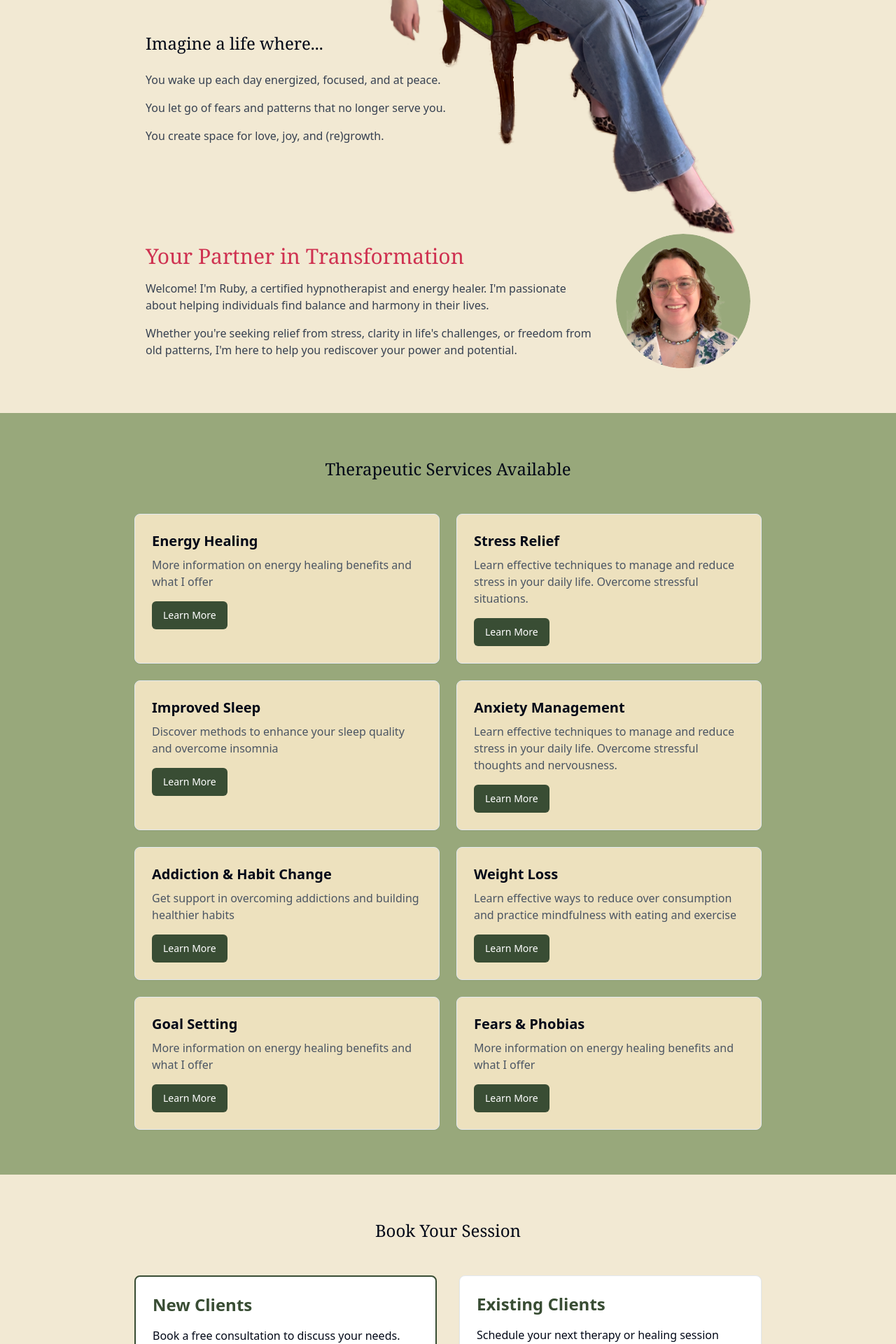
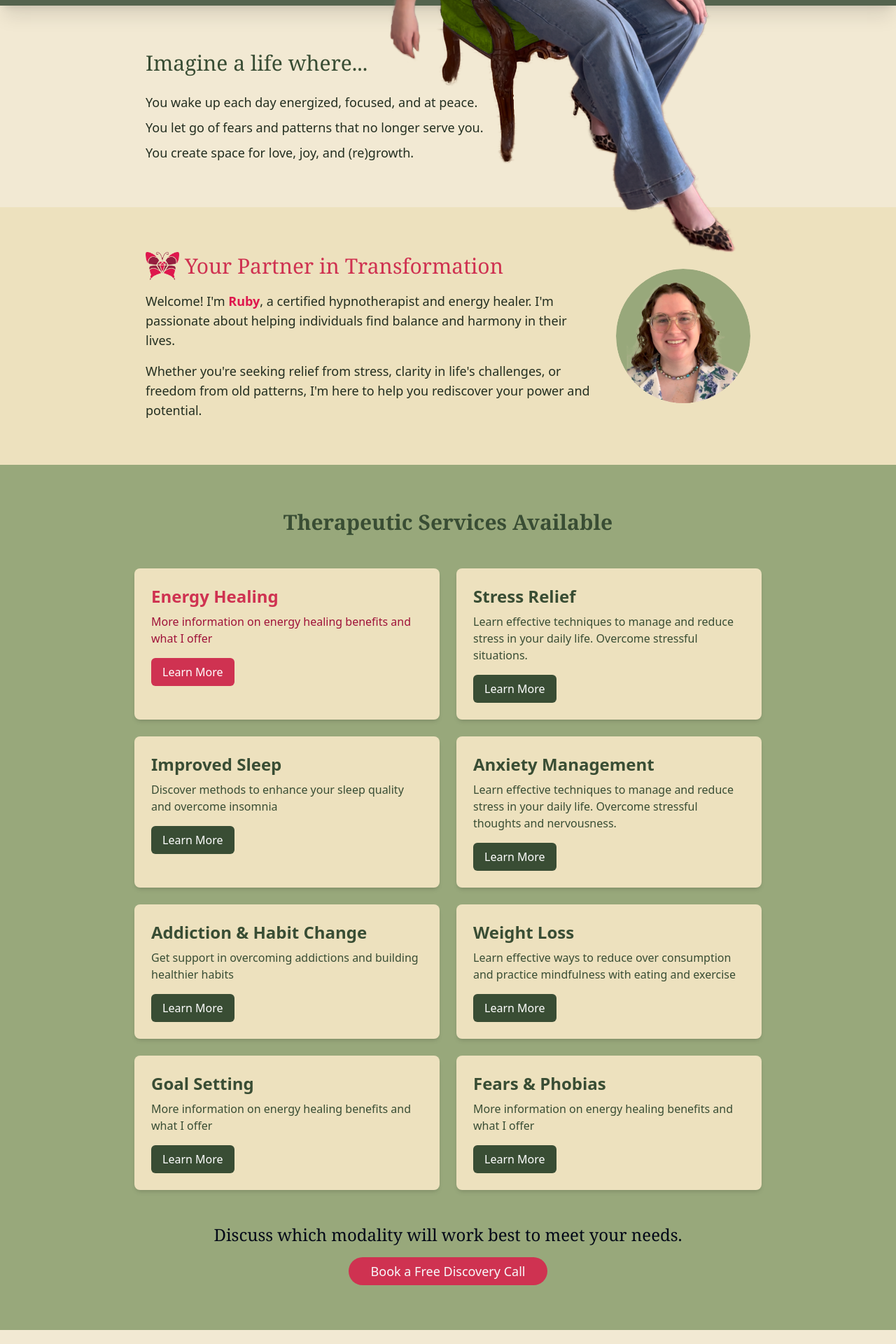
Before and after one commit to rubybeaches/regrowth_therapy, a Next.js app: page / in a window 1280 px wide. Shown: the part 840-2760 px from the top of the page at 70% size. Built offline with nearby package versions, Linux system fonts and the light colour scheme; a web font is replaced by a local one.

Commit message:
adding style updates

```diff
--- a/src/app/page.tsx
+++ b/src/app/page.tsx
@@ -18,19 +18,23 @@ export default function Home() {
             />
             <span>Regrowth Therapy & Healing</span>
           </div>
-          <nav className="flex gap-4">
-            <Link href="#services">Services</Link>
-            <Link href="#faq">FAQ</Link>
+          <nav className="flex gap-2">
+            <Button className="bg-sage-800 text-white hover:bg-sage-700 text-base rounded-full">
+              Services
+            </Button>
+            <Button className="bg-sage-800 text-white hover:bg-sage-700 text-base rounded-full">
+              FAQ
+            </Button>
           </nav>
         </div>
       </header>
 
       <main>
         {/* Hero Section */}
-        <section className="bg-sage-100 text-white relative">
+        <section className="bg-sage-100 text-white relative shadow-xl">
           <div className="container mx-auto px-4 py-16">
             <div className="max-w-4xl mx-auto">
-              <h1 className="text-4xl md:text-5xl font-serif mb-4">
+              <h1 className="text-4xl md:text-5xl font-serif mb-8">
                 REGROWTH THERAPY & HEALING
                 <span className="block font-script text-5xl mt-2">
                   with Ruby
@@ -56,7 +60,7 @@ export default function Home() {
                   height={1638}
                 />
                 <span className="relative">
-                  <p className="text-lg mb-8 font-serif">
+                  <p className="text-lg mb-6 font-serif">
                     Start your regrowth today. Book a free discovery call to map
                     the modality that will work best for you.
                   </p>
@@ -73,10 +77,10 @@ export default function Home() {
         {/* Vision Section */}
         <section className="bg-cream-50 py-16">
           <div className="container max-w-4xl mx-auto px-4">
-            <h2 className="text-2xl font-serif mb-6">
+            <h2 className="text-3xl font-serif mb-6 text-sage-700">
               Imagine a life where...
             </h2>
-            <div className="space-y-4 text-gray-700">
+            <div className="space-y-2 text-sage-800 text-lg">
               <p>You wake up each day energized, focused, and at peace.</p>
               <p>You let go of fears and patterns that no longer serve you.</p>
               <p>You create space for love, joy, and (re)growth.</p>
@@ -85,19 +89,29 @@ export default function Home() {
         </section>
 
         {/* Partner Section */}
-        <section className="bg-cream-50 py-16">
+        <section className="bg-cream-100 py-16">
           <div className="container max-w-4xl mx-auto px-4">
             <div className="flex flex-col md:flex-row items-center gap-8">
               <div className="flex-1">
-                <h2 className="text-3xl font-serif text-rose-600 mb-4">
-                  Your Partner in Transformation
-                </h2>
-                <p className="text-gray-700">
-                  Welcome! I'm Ruby, a certified hypnotherapist and energy
-                  healer. I'm passionate about helping individuals find balance
-                  and harmony in their lives.
+                <div className="flex items-center gap-2 mb-4">
+                  <Image
+                    src="/butterfly_logo_red.png"
+                    alt="Butterfly logo"
+                    width={48}
+                    height={48}
+                  />
+                  <h2 className="text-3xl font-serif text-rose-600">
+                    Your Partner in Transformation
+                  </h2>
+                </div>
+                <p className="text-sage-800 text-lg">
+                  Welcome! I'm{" "}
+                  <span className="text-rose-400 font-semibold">Ruby</span>, a
+                  certified hypnotherapist and energy healer. I'm passionate
+                  about helping individuals find balance and harmony in their
+                  lives.
                 </p>
-                <p className="mt-4 text-gray-700">
+                <p className="mt-4 text-sage-800 text-lg">
                   Whether you're seeking relief from stress, clarity in life's
                   challenges, or freedom from old patterns, I'm here to help you
                   rediscover your power and potential.
@@ -119,21 +133,45 @@ export default function Home() {
         {/* Services Grid */}
         <section className="py-16" id="services">
           <div className="container mx-auto px-4">
-            <h2 className="text-2xl font-serif text-center mb-12">
+            <h2 className="text-3xl font-serif font-semibold text-center mb-12 text-sage-700">
               Therapeutic Services Available
             </h2>
             <div className="grid grid grid-cols-1 md:grid-cols-2 gap-6 max-w-4xl mx-auto">
-              {services.map((service) => (
-                <Card key={service.title} className="p-6 bg-cream-100">
-                  <h3 className="text-xl font-semibold mb-2">
+              {services.map((service, index) => (
+                <Card key={index} className="p-6 bg-cream-100">
+                  <h3
+                    className={`text-2xl font-semibold mb-2 ${
+                      index > 0 ? "text-sage-700" : "text-rose-600"
+                    }`}
+                  >
                     {service.title}
                   </h3>
-                  <p className="text-gray-600 mb-4">{service.description}</p>
-                  <Button className="bg-sage-700 text-white hover:bg-sage-800">
+                  <p
+                    className={`${
+                      index > 0 ? "text-sage-700" : "text-rose-800"
+                    } mb-4`}
+                  >
+                    {service.description}
+                  </p>
+                  <Button
+                    className={`${
+                      index > 0
+                        ? "bg-sage-700 hover:bg-sage-800"
+                        : "bg-rose-600 hover:bg-rose-700"
+                    } text-white text-base`}
+                  >
                     Learn More
                   </Button>
                 </Card>
               ))}
+            </div>
+            <div className="text-center mt-12">
+              <p className="text-2xl mb-4 font-serif">
+                Discuss which modality will work best to meet your needs.
+              </p>
+              <Button className="bg-rose-600 hover:bg-rose-700 rounded-full px-8 text-lg">
+                Book a Free Discovery Call
+              </Button>
             </div>
           </div>
         </section>
@@ -141,36 +179,36 @@ export default function Home() {
         {/* Booking Section */}
         <section className="bg-cream-50 py-16">
           <div className="container mx-auto px-4">
-            <h2 className="text-2xl font-serif text-center mb-12">
+            <h2 className="text-3xl font-serif font-semibold text-center mb-12 text-sage-700">
               Book Your Session
             </h2>
             <div className="grid grid grid-cols-1 md:grid-cols-2 gap-8 max-w-4xl mx-auto">
               <Card className="p-6 border-2 border-sage-700">
-                <h3 className="text-2xl font-bold mb-4 text-sage-700">
+                <h3 className="text-2xl font-bold mb-2 text-sage-700">
                   New Clients
                 </h3>
-                <p className="mb-4">
-                  Book a free consultation to discuss your needs.
+                <p className="mb-4 text-sage-700">
+                  Book a free consultation to discuss your needs
                 </p>
-                <p className="mb-6">
+                <p className="mb-6 text-lg text-sage-700">
                   During this 15-minute session, we'll explore how I can help
                   you achieve your goals.
                 </p>
-                <Button className="w-full bg-sage-700 text-white hover:bg-sage-800">
+                <Button className="w-full bg-sage-700 text-base text-white hover:bg-sage-800">
                   Book Consultation
                 </Button>
               </Card>
               <Card className="p-6">
-                <h3 className="text-2xl font-bold mb-4 text-sage-700">
+                <h3 className="text-2xl font-bold mb-2 text-sage-700">
                   Existing Clients
                 </h3>
-                <p className="mb-4">
+                <p className="mb-4 text-sage-700">
                   Schedule your next therapy or healing session
                 </p>
-                <p className="mb-6">
+                <p className="mb-6 text-lg text-sage-700">
                   Choose from available time slots for your preferred service.
                 </p>
-                <Button className="w-full bg-sage-700 text-white hover:bg-sage-800">
+                <Button className="w-full bg-sage-700 text-base text-white hover:bg-sage-800">
                   Book Session
                 </Button>
               </Card>
--- a/src/components/ui/card.tsx
+++ b/src/components/ui/card.tsx
@@ -8,7 +8,7 @@ const Card = React.forwardRef<
   <div
     ref={ref}
     className={cn(
-      "rounded-lg border bg-card text-card-foreground shadow-sm",
+      "rounded-lg bg-card text-card-foreground shadow-md",
       className
     )}
     {...props}
```
Also changed, not shown: public/wavy.svg (added).
